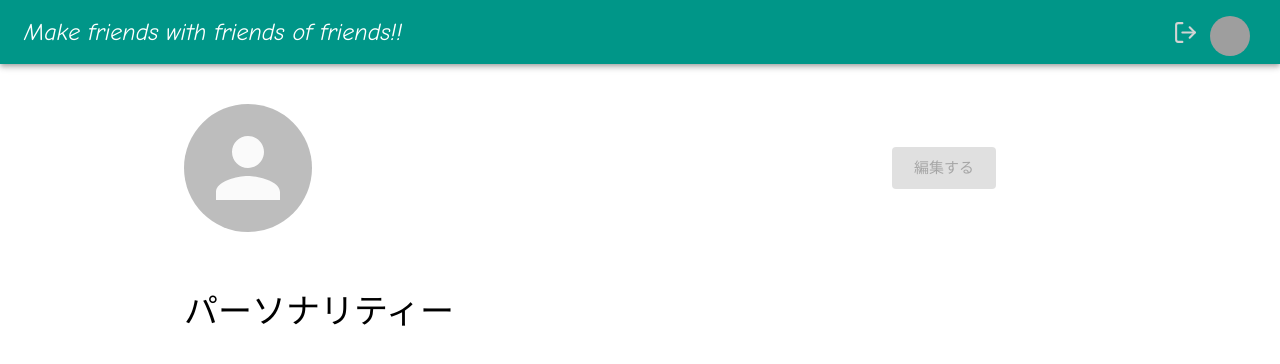
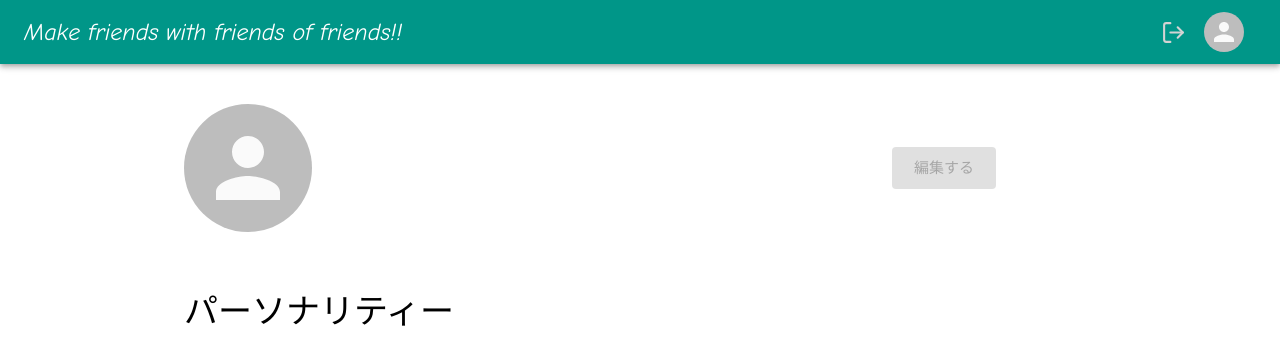
Before and after one commit to s-amano/Mfff, a React (Create React App) app in the folder src/frontend/: page /profile-info in a window 1280 px wide. Shown: the top 364 px of the page. Built offline with nearby package versions, Linux system fonts and the light colour scheme; no server answers.

Commit message:
プロフィールアイアイコンからプロフィール詳細へ

```diff
--- a/src/frontend/src/components/Navbar.js
+++ b/src/frontend/src/components/Navbar.js
@@ -8,7 +8,6 @@ import { FiLogOut } from 'react-icons/fi';
 import { withCookies } from 'react-cookie';
 import LogoutButton from './LogoutButton';
 import ProfileIcon from './ProfileIcon';
-import { Button } from '@material-ui/core';
 import { Link } from 'react-router-dom';
 
 const useStyles = makeStyles((theme) => ({
@@ -31,7 +30,9 @@ const Navbar = (props) => {
         </Typography>
 
         <LogoutButton />
-        <ProfileIcon userImg={user.img} />
+        <Link to="/profile-info" style={{ textDecoration: 'none', color: 'white' }}>
+          <ProfileIcon userImg={user.img} />
+        </Link>
       </Toolbar>
     </AppBar>
   );
--- a/src/frontend/src/components/ProfileIcon.js
+++ b/src/frontend/src/components/ProfileIcon.js
@@ -1,18 +1,26 @@
-import React from 'react';
+import React, { useContext } from 'react';
 import Avatar from '@material-ui/core/Avatar';
+import { ApiContext } from '../context/ApiContext';
+import { Button } from '@material-ui/core';
 
 const ProfileIcon = ({ userImg }) => {
-  const CheckProfileInfo = () => (event) => {
-    window.location.href = '/profile-info';
+  const { user, profile, setSelectedProfile, setSelectedUser } = useContext(ApiContext);
+  const CheckUserProfile = (userId, profId) => {
+    setSelectedProfile(profId);
+    setSelectedUser(userId);
   };
   return (
-    <button className="Icon" onClick={CheckProfileInfo()}>
-      {userImg ? (
-        <Avatar alt="profile icon" src={userImg} />
-      ) : (
-        <Avatar alt="profile icon" src="http://127.0.0.1:8000/media/image/null.png" />
-      )}
-    </button>
+    // <button className="Icon" onClick={CheckProfileInfo()}>
+    //   {userImg ? (
+    //     <Avatar alt="profile icon" src={userImg} />
+    //   ) : (
+    //     <Avatar alt="profile icon" src="http://127.0.0.1:8000/media/image/null.png" />
+    //   )}
+    // </button>
+
+    <Button size="small" className="Icon" onClick={() => CheckUserProfile(user.id, profile.id)} style={{ flex: 1 }}>
+      <Avatar alt="profile icon" src={userImg} />
+    </Button>
   );
 };
 
```
